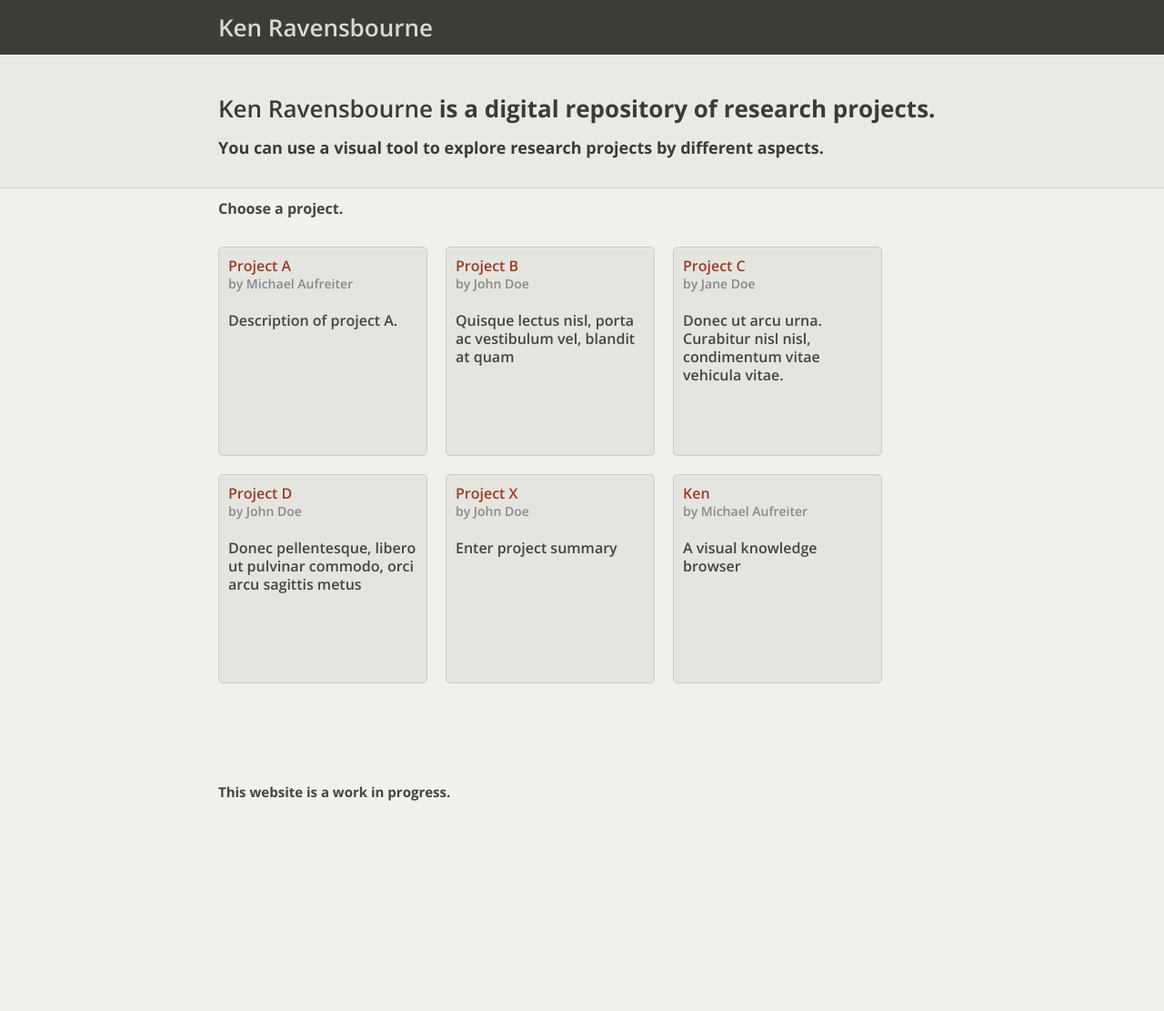
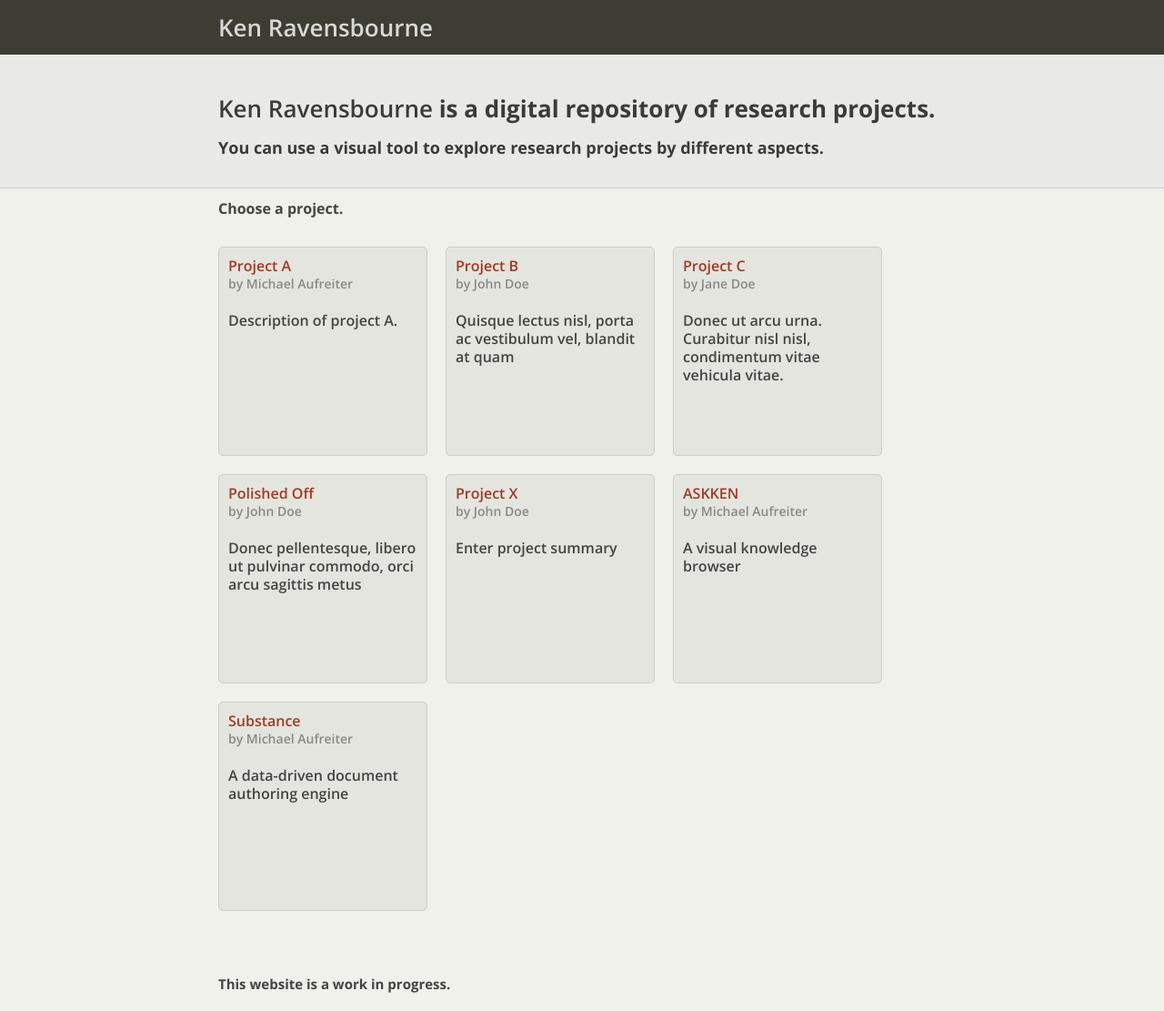
Before and after one commit to ravensbourne/ravensbourne.github.com, a Jekyll site: the page built from projects.html, in a window 1280 px wide. Shown: the whole page at 91% size. Built offline with Jekyll 4.4.1, drawn with Linux system fonts in a browser that asks for light colours; nearby versions of some CDN libraries; before the commit the page ends 900 px from its top, so only the background shows below that.

Commit message:
Fixing things.

```diff
--- a/_includes/document.json
+++ b/_includes/document.json
@@ -1,5 +1,5 @@
 {
-  "name": "{{item.title|replace:'"','\"'}}",
+  "name": "{{item.name|replace:'"','\"'}}",
   "author": "{{item.author|replace:'"','\"'}}",
   "location": "{{item.location|replace:'"','\"'}}",
   "abstract": "{{item.abstract|replace:'"','\"'}}",
--- a/_layouts/project.html
+++ b/_layouts/project.html
@@ -7,7 +7,7 @@ layout: default
 </div>
 
 <div class="intro">
-  <div class="title">{{page.title}}</div>
+  <div class="title">{{page.name}}</div>
   <div class="abstract">{{page.abstract}}</div>
 
   <div class="meta">
--- /dev/null
+++ b/_posts/projects/2012-11-27-substance.md
@@ -0,0 +1,30 @@
+---
+layout: project
+name: Substance
+abstract: A data-driven document authoring engine
+author: Michael Aufreiter
+image: "http://f.cl.ly/items/1o363t351s47371R3X2f/polished-off.png"
+subjects:
+- Visualization
+- Webdevelopment
+- Visual effects
+assets:
+  videos:
+  - name: Video 1
+    url: http://vimeo.com/video1
+  documents:
+  - name: Document 1
+    url: http://example.com/document1.pdf
+  - name: Document 2
+    url: http://example.com/document2.pdf
+  images:
+  - name: Image 1
+    url: http://example.com/image2
+categories:
+- projects
+published: true
+---
+
+# How does it work?
+
+Enter Text in Markdown format.
--- a/projects.html
+++ b/projects.html
@@ -21,8 +21,8 @@ permalink: /projects/
 
 <div class="project-listing">
   {% for item in site.categories.projects reversed limit:40 offset:0 %}
-    <a class="project" href="{{site.baseurl}}{{item.url}}" title="{{item.title}}">
-      <div class="title">{{item.title}}</div>
+    <a class="project" href="{{site.baseurl}}{{item.url}}" title="{{item.name}}">
+      <div class="title">{{item.name}}</div>
       <div class="author">by {{item.author}}</div>
       <div class="abstract">{{item.abstract}}</div>
     </a>
```
